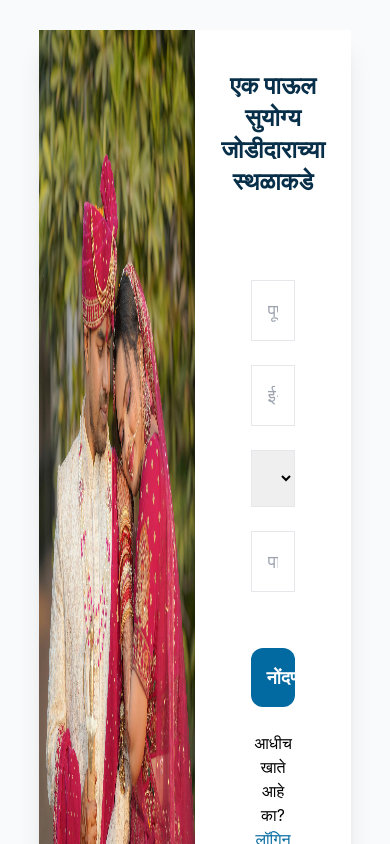
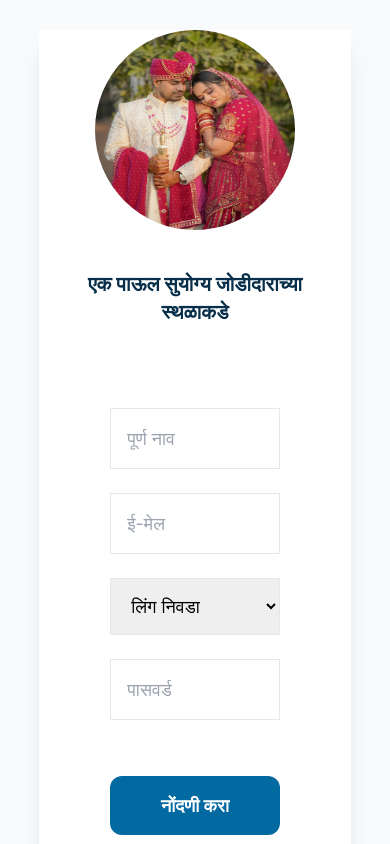
Before and after one commit to Increditex-Software-Solutions-Pvt-Ltd/new_BurudBandhan, a React (Create React App) app in the folder frontend/: page /register in a window 390 px wide. Shown: the top 844 px of the page. Built offline with nearby package versions, Linux system fonts and the light colour scheme.

Commit message:
added responsiveness

```diff
--- a/frontend/src/Pages/Register.jsx
+++ b/frontend/src/Pages/Register.jsx
@@ -8,13 +8,17 @@ const Register = () => {
   return (
     <div className='bg-gray-50 py-[30px]'>
       {/* register container */}
-      <div className='w-[80%] bg-white  m-auto shadow-xl min-h-[100vh] flex'>
-        <div className='w-1/2'>
+      <div className='w-[80%] bg-white  m-auto shadow-xl  flex flex-col lg:flex-row'>
+        {/* this section is only visible on large screen */}
+        <div className='lg:w-1/2'>
           {/* image */}
-          <img className='h-[100%] w-full' src={marriageImage} alt="marriageImage" />
+          <img className='
+          w-[200px] h-[200px] rounded-full lg:rounded-none m-auto
+          lg:h-[100%] lg:w-full' src={marriageImage} alt="marriageImage" />
         </div>
-        <div className='w-1/2 p-[20px] py-[40px]'>
-          <h1 className='font-bold text-2xl text-sky-950'>एक पाऊल सुयोग्य जोडीदाराच्या स्थळाकडे</h1>
+
+        <div className='lg:w-1/2 p-[20px] py-[40px]'>
+          <h1 className='font-bold text-xl lg:text-2xl text-sky-950'>एक पाऊल सुयोग्य जोडीदाराच्या स्थळाकडे</h1>
           <RegisterForm />
         </div>
       </div>
```
